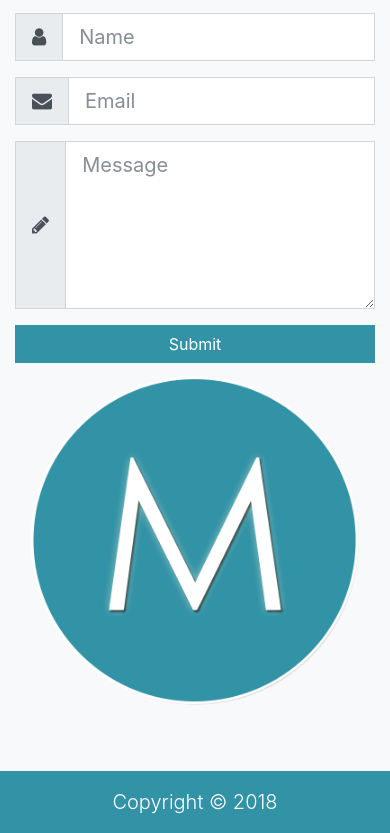
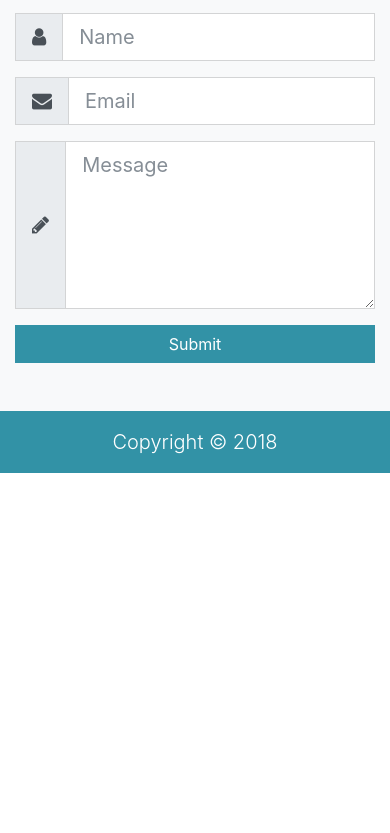
Before and after one commit to mohsinbhaai/music-theme, a website: page src/index.html in a window 390 px wide. Shown: the part 4938-5771 px from the top of the page. After the commit the page ends 5411 px from the top, so only its background shows below. Drawn offline with nearby package versions, Linux system fonts and the light colour scheme; files that its build step writes are made by us from their sources.

Commit message:
index html d-none

```diff
--- a/src/index.html
+++ b/src/index.html
@@ -331,7 +331,7 @@
                     <input type="submit" class="btn btn-primary btn-block btn-block" value="Submit">
                 </form>
             </div>
-            <div class="col-lg-3 align-self-center">
+            <div class="col-lg-3 align-self-center d-lg-block d-none">
                 <img src="img/mlogo.png" alt="" class="img-fluid">
             </div>
         </div>
```
